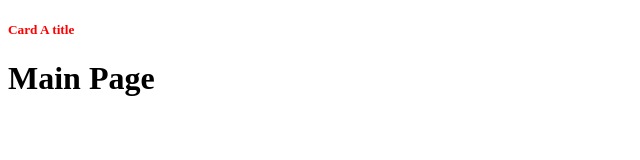
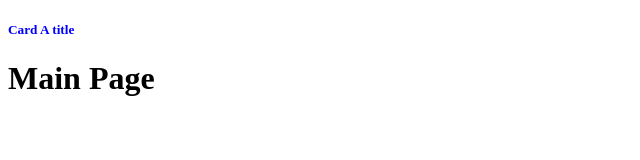
Before and after one commit to u4bi-store/fast-vuecli-starter, a Vue app: page / in a window 1280 px wide. In both pictures the pointer is over the element 640 px from the left and 30 px from the top of the page. Shown: the top 160 px of the page, without its empty margins (0-640 px from the left). Built offline with nearby package versions, Linux system fonts and the light colour scheme.

Commit message:
feat: Added lang scss to vue component styles.

```diff
--- a/src/App.vue
+++ b/src/App.vue
@@ -18,7 +18,7 @@ name: 'app',
 }
 </script>
 
-<style>
+<style lang='scss'>
 #app {
 
 }
--- a/src/components/Card.vue
+++ b/src/components/Card.vue
@@ -13,8 +13,13 @@ export default {
 }
 </script>
 
-<style scoped>
+<style lang='scss' scoped>
 h5 {
     color: red;
+
+    &:hover {
+        color: blue;
+    }
+
 }
 </style>
```
